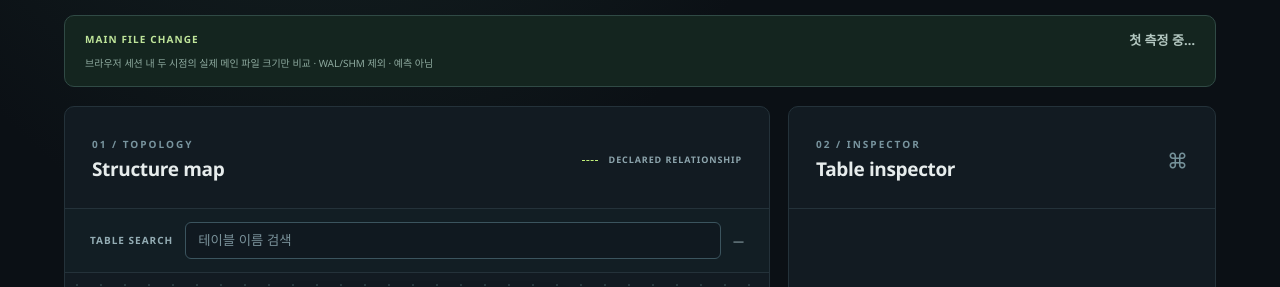
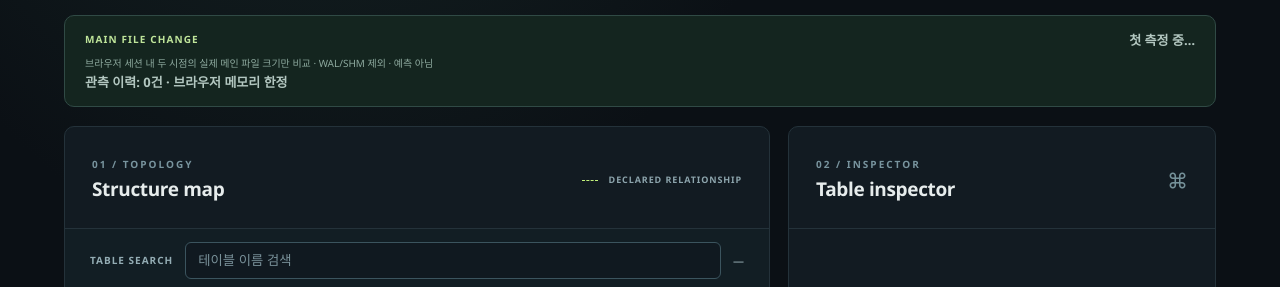
Before and after one commit to hibi89/DBVORA, a plain HTML site: page dbvora/web/index.html in a window 1280 px wide. Shown: the part 478-765 px from the top of the page. Drawn offline with Linux system fonts and the light colour scheme; files that its build step writes are made by us from their sources; no server answers; files whose address does not match are found by name.

Commit message:
feat(r02): expose bounded session-only observation history in overview

```diff
--- a/dbvora/web/index.html
+++ b/dbvora/web/index.html
@@ -28,6 +28,7 @@
     <section class="growth-observation" aria-label="로컬 데이터베이스 두 시점 용량 비교">
       <div><strong>MAIN FILE CHANGE</strong><span id="growth-status" role="status" aria-live="polite">첫 측정 중…</span></div>
       <small id="growth-scope">브라우저 세션 내 두 시점의 실제 메인 파일 크기만 비교 · WAL/SHM 제외 · 예측 아님</small>
+      <div id="growth-history" class="growth-history" role="status" aria-live="polite">관측 이력: 0건 · 브라우저 메모리 한정</div>
     </section>
     <section class="workspace">
       <div class="panel map-panel">
```
